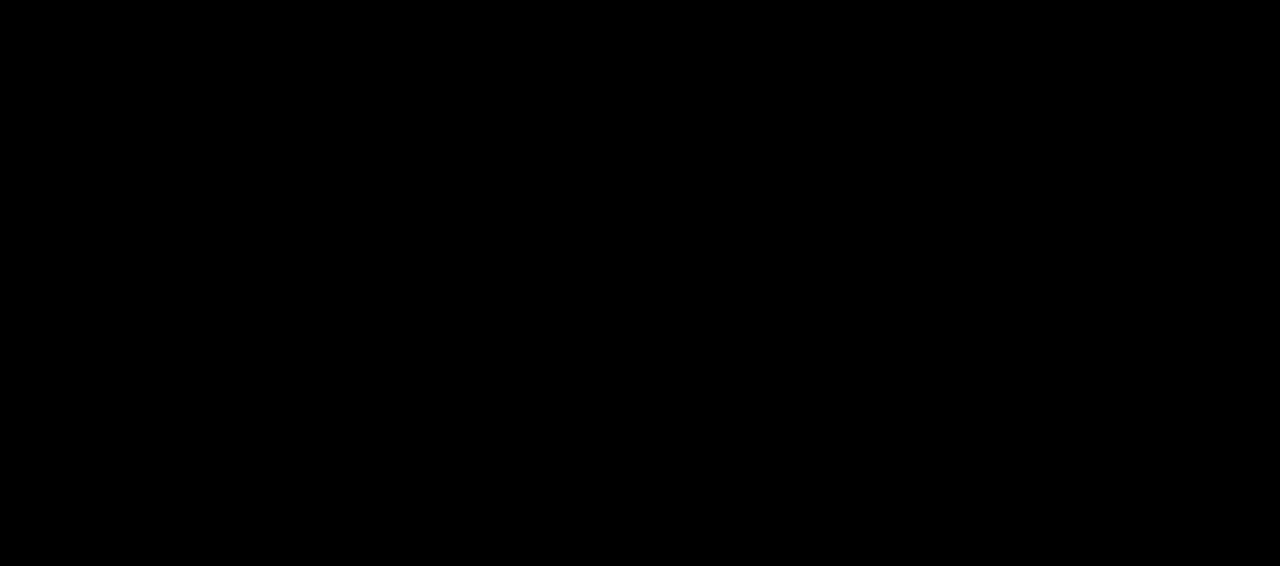
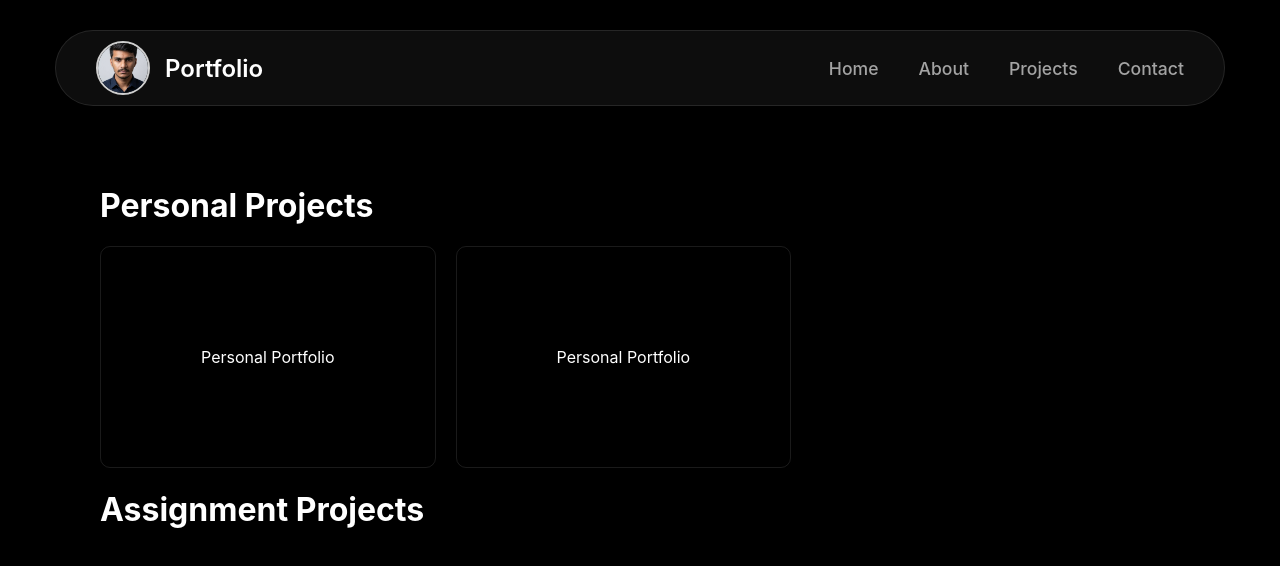
Before and after one commit to shreyasmhade/Personal-Portfolio, a React (Vite) app: page /projects in a window 1280 px wide. Before the commit this address had no page. Shown: the top 566 px of the page. Built offline with nearby package versions, Linux system fonts and the light colour scheme.

Commit message:
Create Projects Page

```diff
--- a/src/App.jsx
+++ b/src/App.jsx
@@ -3,6 +3,7 @@
 import { AnimatePresence } from "framer-motion";
 import Home from "./components/Home/Home";
 import About from "./components/About/About";
+import Projects from "./components/Projects/Projects"
 
 function App() {
   const location = useLocation();
@@ -12,6 +13,7 @@
       <Routes location={location} key={location.pathname}>
         <Route path="/" element={<Home />} />
         <Route path="/about" element={<About />} />
+        <Route path="/projects" element={<Projects/>}/>
       </Routes>
     </AnimatePresence>
   );
--- a/src/components/About/About.css
+++ b/src/components/About/About.css
@@ -20,6 +20,8 @@
 
 .about-profile {
   display: flex;
+  color: #d1d5db;
+  font-family: 'Inter', system-ui, -apple-system, sans-serif;
   flex-direction: column;
   justify-content: center;
   align-items: center;
@@ -33,11 +35,19 @@
   height: 300px;
   border-radius: 50%;
   object-fit: cover;
-  border: 2px solid rgba(255, 255, 255, 0.8);
+  box-shadow: 10px 10px 50px rgba(255, 255, 255, 0.2);
+}
+.my-profile-photo:hover {
+  width: 350px;
+  height: 350px;
+  transition: all 0.3s ease;
+  border-radius: 50%;
+  object-fit: cover;
+  box-shadow: 10px 10px 50px rgba(255, 255, 255, 0.2);
 }
 .about-content {
   background-color: rgba(255, 255, 255, 0.171);
-  border: 1px solid rgb(204, 196, 196);
+  border: 1px solid rgba(255, 255, 255, 0.1);
   box-shadow: 0 5px 50px rgba(255, 255, 255, 0.2);
   border-radius: 20px;
   width: 700px;
@@ -45,7 +55,7 @@
 }
 
 .content-top {
-  border-bottom: 1px solid rgb(204, 196, 196);
+  border-bottom: 1px solid rgba(255, 255, 255, 0.1);
   padding: 0 0 0 20px;
   display: flex;
   justify-content: start;
@@ -108,7 +118,6 @@
     justify-content: center;
     align-items: center;
     flex-direction: column;
-    font-family: "Roboto";
     margin: 5px 24px 0 20px;
   }
   .my-profile-photo {
--- a/src/components/Home/Home.css
+++ b/src/components/Home/Home.css
@@ -50,16 +50,25 @@
 }
 
 .download-resume{
+    display: flex;
+    justify-content: center;
+    align-items: center;
+    gap: 10px;
     padding: 10px;
-    width: 200px;
+    width: 250px;
     height: 50px;
     margin:15px 0 0 0;
     border: none;
     border-radius: 5px;
     font-size: 16px;
-    font-weight: 600;
+    font-weight:bold;
     cursor: pointer;
     background-color: rgb(0, 145, 94);
+}
+
+.download-resume:hover{
+    background-color: rgb(2, 217, 142);
+    transition: all 0.3s ease;
 }
 
 .skill-content {
--- a/src/components/Home/Home.jsx
+++ b/src/components/Home/Home.jsx
@@ -13,7 +13,7 @@
         <h1>Shreyas Mhade</h1>
         <p>Full Stack Developer and B.Tech IT graduate with First Class distinction, passionate about building scalable web applications.</p>
         <div>
-            <a href={MyResume} download="My_Resume.pdf"><button className='download-resume'><FaDownload/> Download Resume</button></a>
+            <a href={MyResume} download="My_Resume.pdf"><button className='download-resume'><FaDownload size={20}/> Download Resume</button></a>
         </div>
       </div>
       <div className='skill-content'>
--- /dev/null
+++ b/src/components/Projects/Projects.css
@@ -0,0 +1,15 @@
+.project-section{
+    color: #ffffff;
+    margin: 80px 50px 0 100px;
+    font-family: 'Inter', system-ui, -apple-system, sans-serif;
+}
+.personal-projects{
+    display: flex;
+    gap: 20px;
+
+}
+.project-card{
+    border: 1px solid rgba(255, 255, 255, 0.1);
+    border-radius: 10px;
+    padding: 100px;
+}
--- /dev/null
+++ b/src/components/Projects/Projects.jsx
@@ -0,0 +1,46 @@
+import React from 'react'
+import './Projects.css'
+import Navbar from '../Navbar/Navbar'
+import PP from '../../assets/background-pic1.png'
+
+function Projects() {
+    const personalProjects=[
+        {
+            image:{PP},
+            name:"Personal Portfolio",
+            discription:"This is my personal portfolio website",
+            skills:["React.js","HTML","CSS"],
+            demo:"",
+            git:"https://github.com/shreyasmhade/Personal-Portfolio"
+        },
+        {
+            image:{PP},
+            name:"Personal Portfolio",
+            discription:"This is my personal portfolio website",
+            skills:["React.js","HTML","CSS"],
+            demo:"",
+            git:"https://github.com/shreyasmhade/Personal-Portfolio"
+        }
+    ]
+  return (
+    <div>
+      <Navbar/>
+      <div className='project-section'>
+        <h1>Personal Projects</h1>
+      <div className='personal-projects'>
+        {personalProjects.map((project,index)=>(
+            <div key={index} className='project-card'>
+                {project.name}
+            </div>
+        ))}
+
+      </div>
+      <div className='assignment-projects'>
+        <h1>Assignment Projects</h1>
+      </div>
+      </div>
+    </div>
+  )
+}
+
+export default Projects
```
